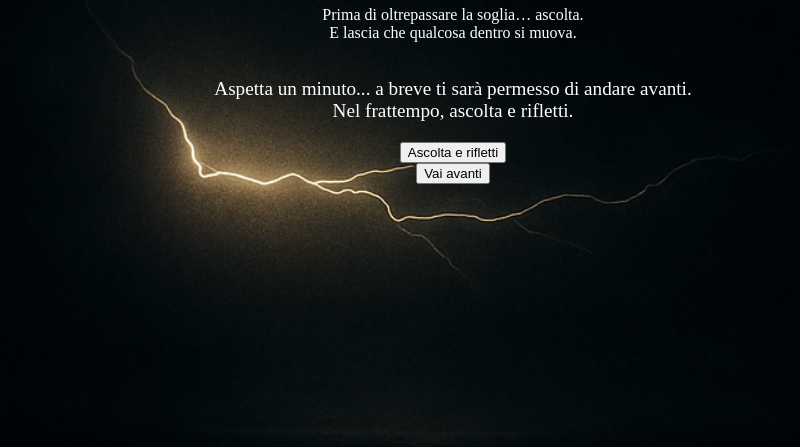
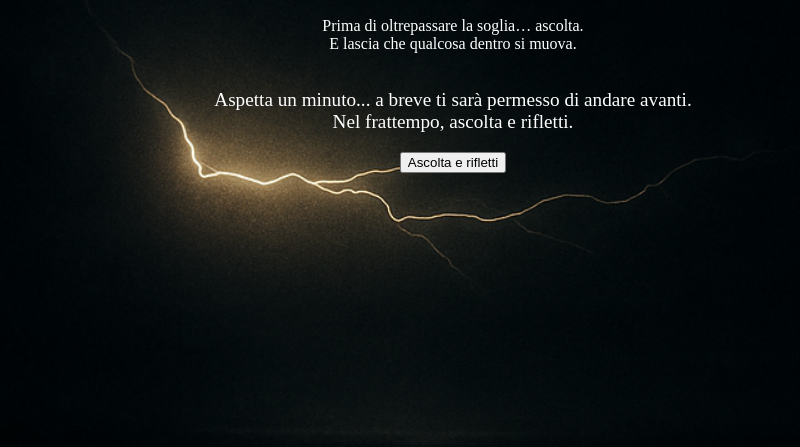
Before and after one commit to alexdic1/incammino, a plain HTML site: page index.html in a window 1280 px wide. Shown: the part 353-800 px from the top of the page, without its empty margins (187-987 px from the left). Drawn offline with Linux system fonts and the light colour scheme; a web font is replaced by a local one.

Commit message:
Add files via upload

```diff
--- a/index.html
+++ b/index.html
@@ -23,7 +23,6 @@
       font-size: 1.2rem;
       padding: 10px 20px;
       cursor: pointer;
-      display: none;  /* Tasto inizialmente nascosto */
     }
     .attesa {
       font-size: 1.2rem;
@@ -43,7 +42,7 @@
   <button onclick="document.getElementById('musica').play()">Ascolta e rifletti</button>
   <audio id="musica" src="audio/ascolta-e-rifletti.mp3" loop></audio>
 
-  <button id="vaiAvanti" onclick="window.location.href='pagina2.html'">Vai avanti</button>
+  <button id="vaiAvanti" style="display: none;" onclick="window.location.href='pagina2.html'">Vai avanti</button>
 
   <script>
     setTimeout(function() {
```
